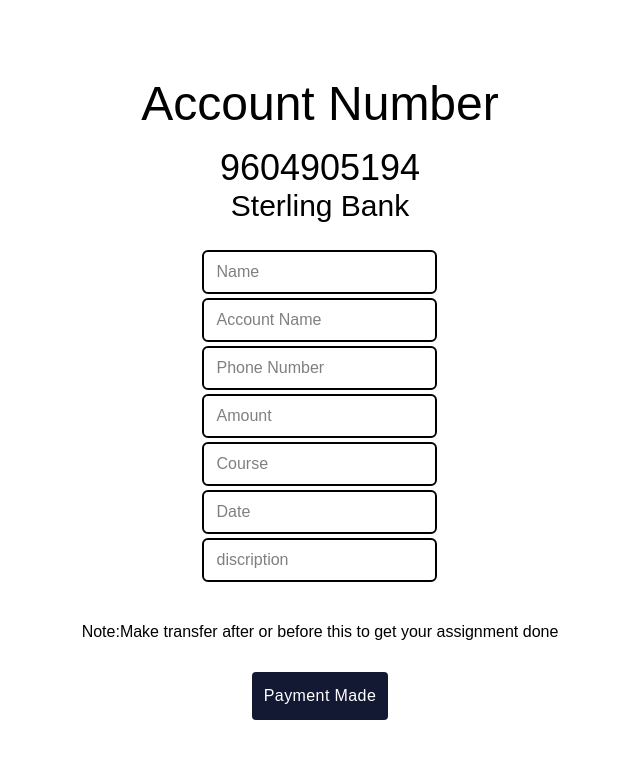
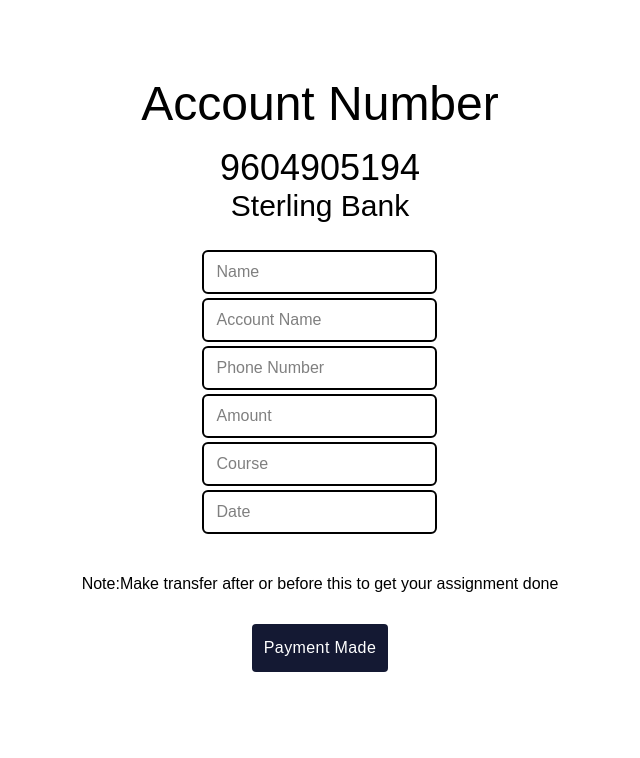
Before and after one commit to AtomicPositron/Connect_Assignment, a Vue app: page /payment in a window 1280 px wide. Shown: the top 758 px of the page, without its empty margins (320-960 px from the left). Built offline with nearby package versions, Linux system fonts and the light colour scheme; a web font is replaced by a local one.

Commit message:
first commit

```diff
--- a/src/main.js
+++ b/src/main.js
@@ -5,10 +5,12 @@
 import router from './router'
 import { createPinia } from 'pinia'
 
+
 const pinia = createPinia()
 const app = createApp(App)
 
 app.use(router)
+
 app.use(pinia)
 
 app.mount('#app')
--- a/src/views/HomeView.vue
+++ b/src/views/HomeView.vue
@@ -9,14 +9,12 @@
 const course = ref('')
 const price = ref('')
 const date = ref('')
-const description = ref('')
 
 const courses = ["MTH", "CHM", "AUTOCAD", "AUTODESK-INVENTOR", "PHY 101", "PHY 102"]
 const prices = ["₦1400", "₦1600", "₦1800", "₦2000", "₦2200", "₦2800", "₦3000"]
 
-
 const Checkout_function = () => {
-  courseInput.addAssignment(course.value,date.value,price.value,description.value)
+  courseInput.addAssignment(course.value,date.value,price.value)
 }
 </script>
 
@@ -41,7 +39,7 @@
       </select>
       <input type="date" name="" class="outline-2 px-4 p-2 text-2xl rounded-sm" v-model="date" id="" required>
     </div>
-    <input name="" class="outline-2 px-4 p-2 mt-5 text-2xl rounded-sm" placeholder="Describe How you want it" v-model="description" id="">
+
     <RouterLink to="/payment">
       <button class="mt-10 bg-[#141933] p-3 w-fit text-white text-2xl rounded-sm tracking-wide"
         @click="Checkout_function">
--- a/src/views/PaymentView.vue
+++ b/src/views/PaymentView.vue
@@ -21,8 +21,7 @@
         placeholder="Course" readonly>
       <input type="text" name="date" v-model="date" class="outline-2 px-3 p-2 text-1xl  rounded-sm"
         placeholder="Date" readonly>
-      <input type="text" name="description" v-model="description"
-        class="outline-2 px-3 p-2 text-1xl  rounded-sm" placeholder="discription" readonly>
+
 <br>
         <p>Note:Make transfer after or before this to get your assignment done</p>
       <button type="submit" class="mt-5 bg-[#141933] p-3 w-fit text-white text-1xl rounded-sm tracking-wide">Payment
@@ -40,5 +39,4 @@
 const amount = ref(courseInput.assignmentInfo[2])
 const course = ref(courseInput.assignmentInfo[0])
 const date = ref(courseInput.assignmentInfo[1])
-const description = ref(courseInput.assignmentInfo[3])
 </script>
```
Also changed, not shown: 1 other file (tests, documents, lock files or other folders).
